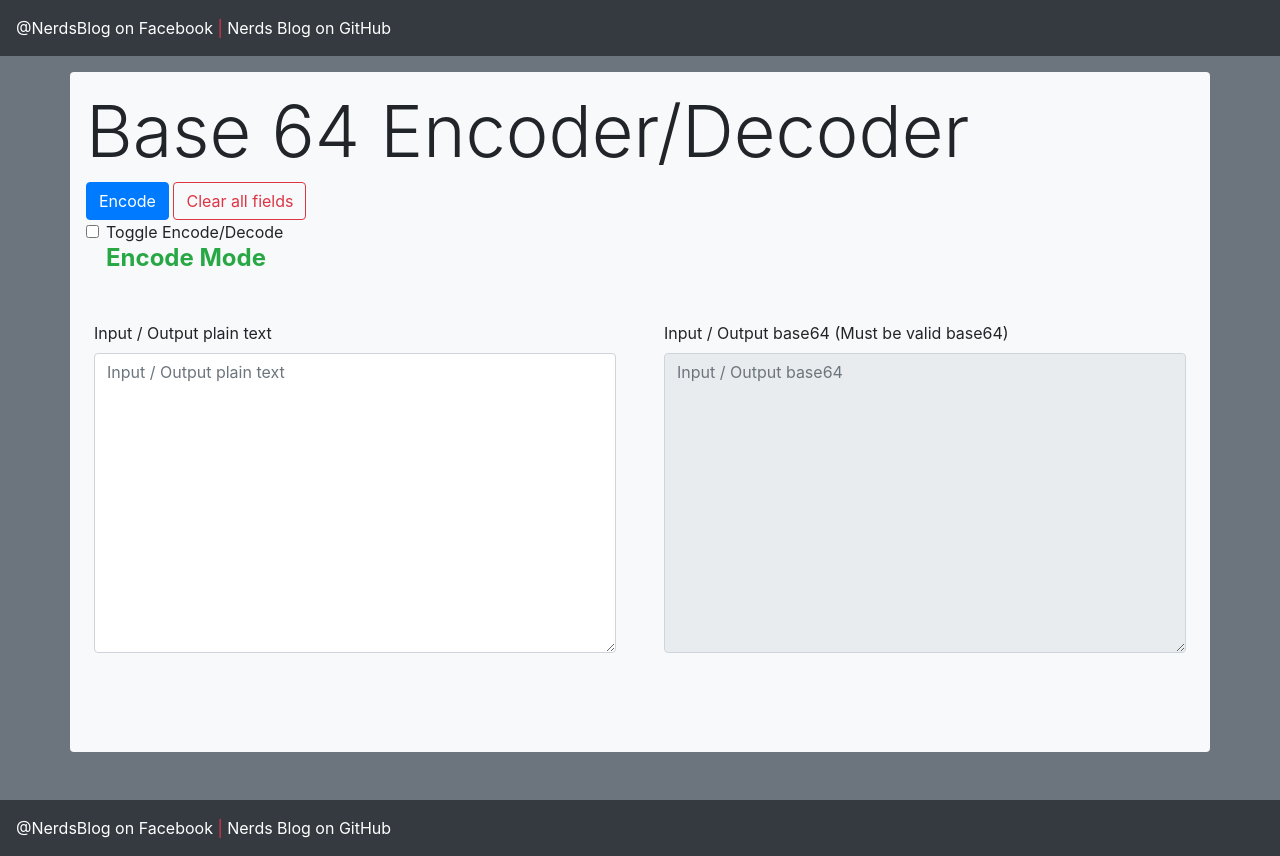
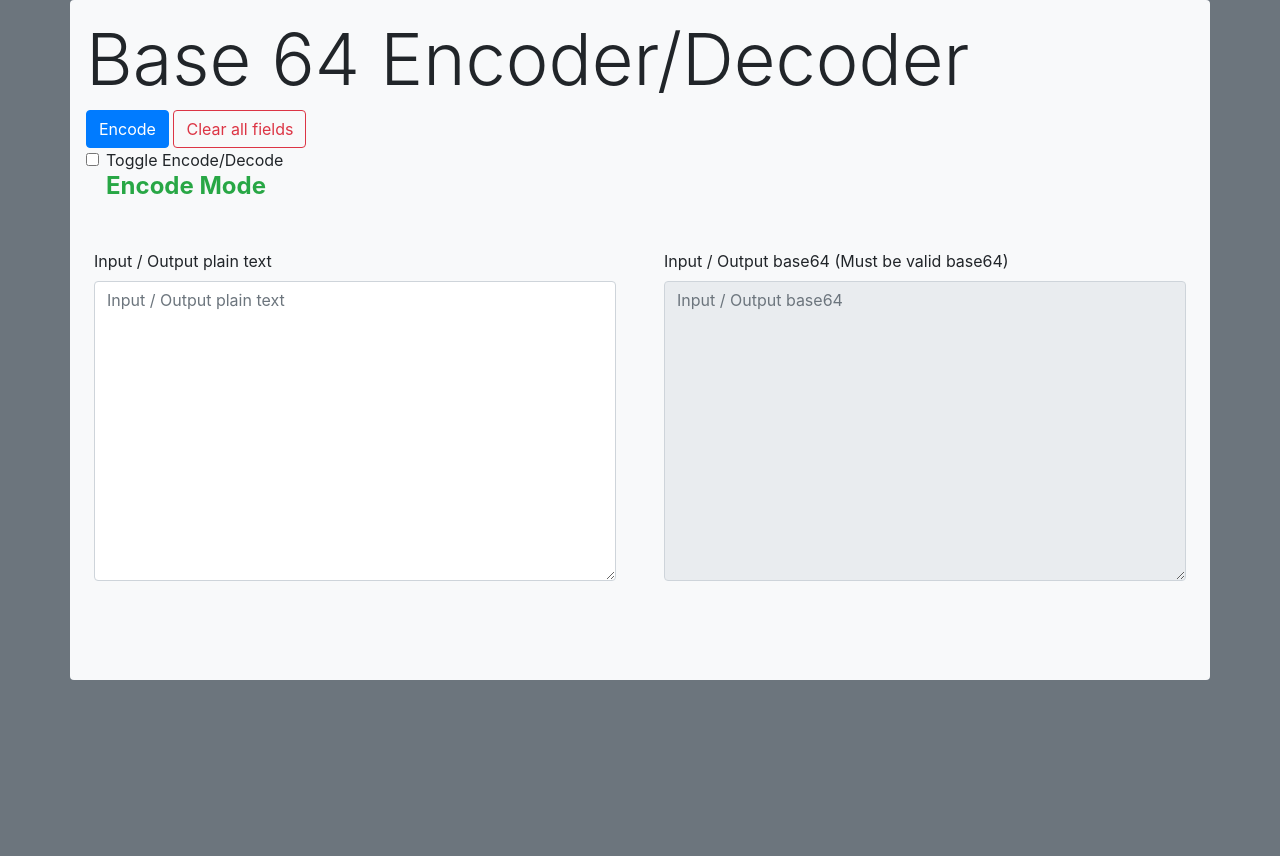
Before and after one commit to MickyPrice/base64-encode-decode, a plain HTML site: page index.html in a window 1280 px wide. After the commit the page ends 800 px from the top, so only its background shows below. Drawn offline with nearby package versions, Linux system fonts and the light colour scheme.

Commit message:
Update index.html

```diff
--- a/index.html
+++ b/index.html
@@ -9,10 +9,7 @@
   </head>
   <body class="bg-secondary">
 
-    <nav class="p-3 bg-dark">
-      <a href="https://www.facebook.com/nerdsblog/" class="text-white">@NerdsBlog on Facebook</a> <span class="text-danger">|</span>
-      <a href="https://www.github.com/nerdsblog/" class="text-white">Nerds Blog on GitHub</a>
-    </nav><div class="m-3"></div>
+
 
 
       <div class="container rounded bg-light" style="min-height:85vh;">
@@ -70,10 +67,7 @@
         </div>
       </div>
 
-    <div class="m-5"></div><nav class="p-3 bg-dark">
-      <a href="https://www.facebook.com/nerdsblog/" class="text-white">@NerdsBlog on Facebook</a> <span class="text-danger">|</span>
-      <a href="https://www.github.com/nerdsblog/" class="text-white">Nerds Blog on GitHub</a>
-    </nav>
+    <div class="m-5"></div>
   </body>
   <script src="jquery-3.3.1.min.js" charset="utf-8"></script>
   <script src="popper.min.js" charset="utf-8"></script>
```
